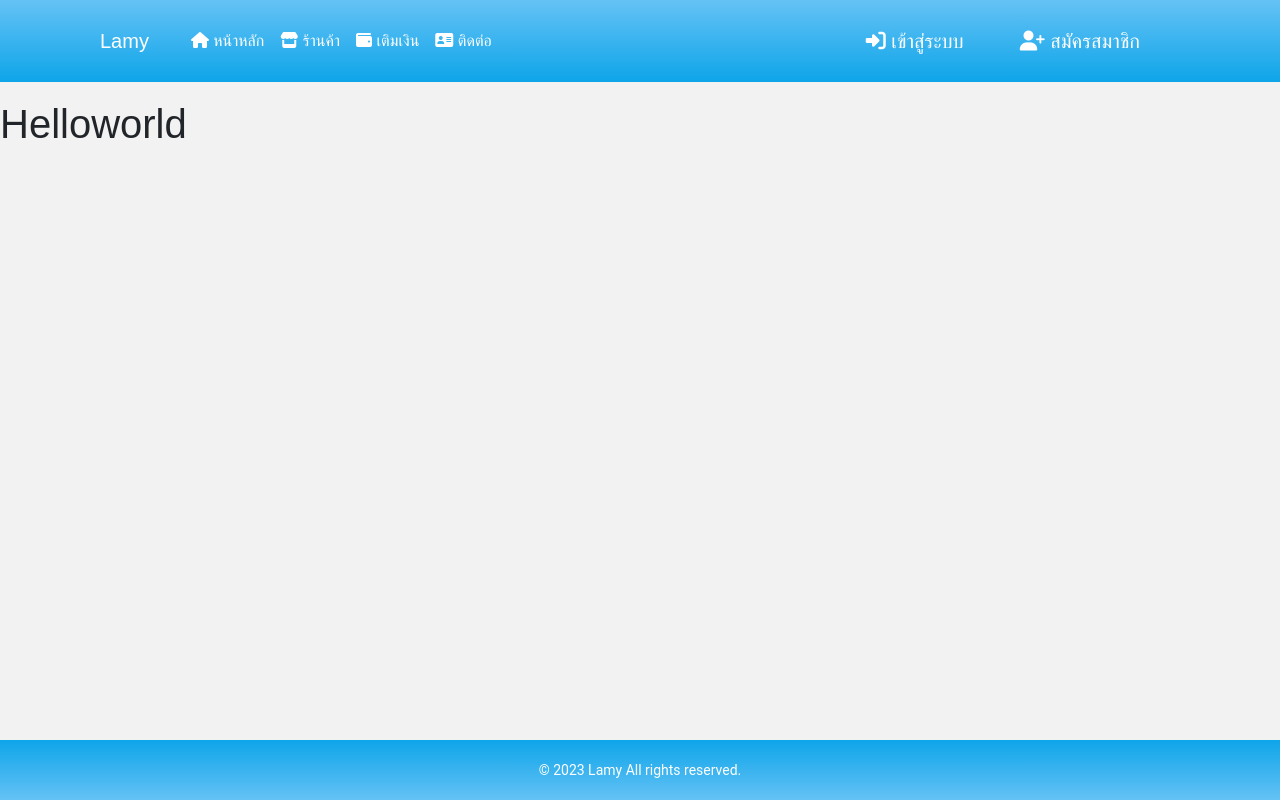
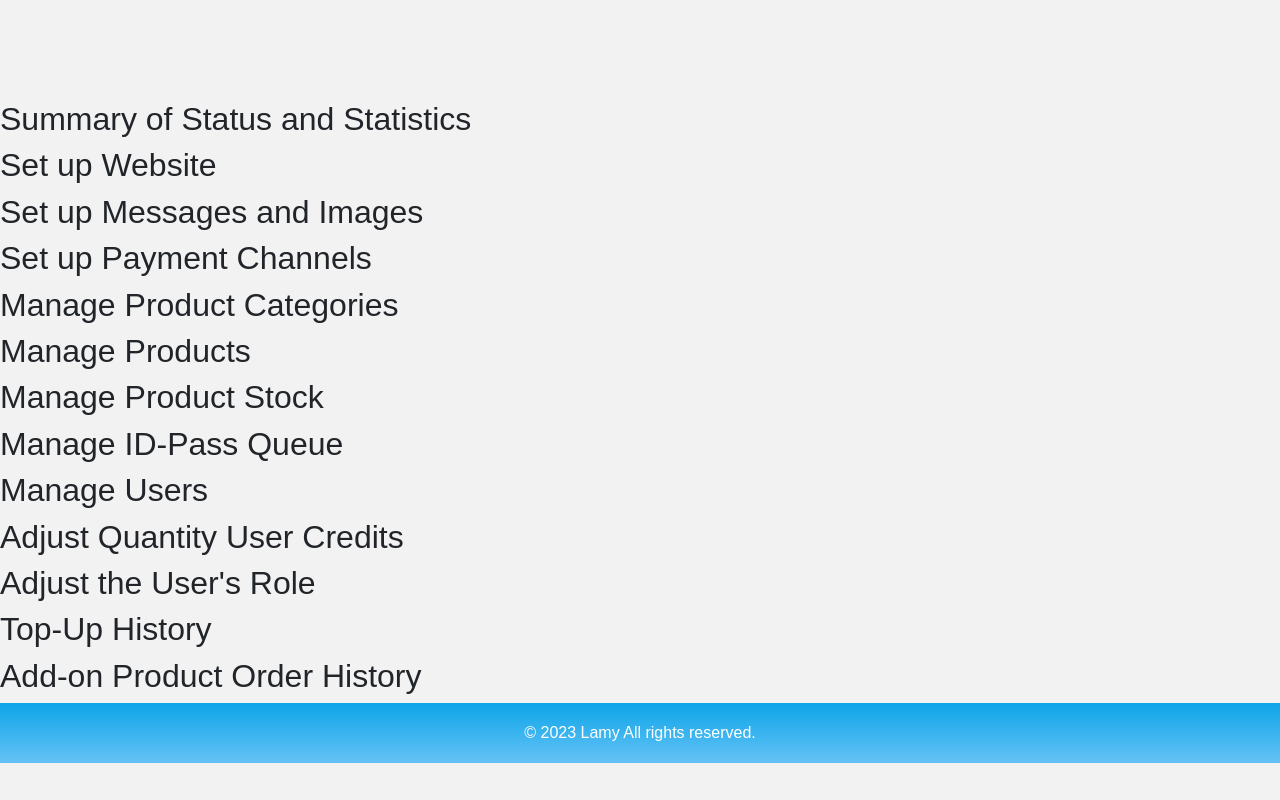
Before and after one commit to devjinx/lamy, a Vue app: page /dashboard in a window 1280 px wide. Built offline with nearby package versions, Linux system fonts and the light colour scheme.

Commit message:
update Navbar and Footer components little

```diff
--- a/src/App.vue
+++ b/src/App.vue
@@ -1,21 +1,7 @@
 <template>
   <div id="app">
-    <Navbar />
     <main>
       <router-view />
     </main>
-    <Footer />
   </div>
 </template>
-
-<script>
-import Navbar from './components/Navbar.vue';
-import Footer from './components/Footer.vue';
-
-export default {
-  components: {
-    Navbar,
-    Footer
-  }
-};
-</script>
--- a/src/components/Footer.vue
+++ b/src/components/Footer.vue
@@ -17,17 +17,17 @@ export default {
 };
 </script>
 
-<style scoped>
+<style>
 .footer {
-  position: fixed;
+  text-align: center;
   left: 0;
   bottom: 0;
   width: 100%;
   height: 60px;
   line-height: 60px; /* Adjusted line-height to center text vertically */
-  font-size: 14px;
+  font-size: 16px;
   background: linear-gradient(to bottom, #0ea5e9, #65C2F5);
   color: #ffffff;
-  font-family: 'Roboto', sans-serif;
+  font-family: 'Kanit', sans-serif;
 }
 </style>
--- a/src/service/apiService.js
+++ b/src/service/apiService.js
@@ -26,7 +26,6 @@ const handleAPIError = (error) => {
   }
   throw error;
 };
-
 // Authentication API
 export const signIn = async (userdata) => {
   try {
--- a/src/views/Home.vue
+++ b/src/views/Home.vue
@@ -1,5 +1,6 @@
 <template>
   <div class="home">
+    <Navbar />
     <section id="lamyPage" class="background-image">
       <div class="content">
         <div class="logo-container">
@@ -9,10 +10,10 @@
         </div>
       </div>
     </section>
-  <section id="lamyService">
-    <h1>บริการของเรา</h1>
-    <p>บริการเว็บเช่าที่จะมอบประสบการณ์ใหม่ให้กับคุณ Lamy เป็นบริการย่อยในเครือ AONA</p>
-  </section>
+    <section id="lamyService">
+      <h1>บริการของเรา</h1>
+      <p>บริการเว็บเช่าที่จะมอบประสบการณ์ใหม่ให้กับคุณ Lamy เป็นบริการย่อยในเครือ AONA</p>
+    </section>
     <section id="lamyPortfolio">
       <h1>ผลงานของเรา</h1>
     </section>
@@ -22,12 +23,19 @@
     <section id="lamyTeamDev">
       <h1>ทีมพัฒนา</h1>
     </section>
+    <Footer />
   </div>
 </template>
 
 <script>
+import Navbar from '../components/Navbar.vue';
+import Footer from '../components/Footer.vue';
+
 export default {
-  name: 'home',
+  components: {
+    Navbar,
+    Footer
+  }
 };
 </script>
 
--- a/src/views/Login.vue
+++ b/src/views/Login.vue
@@ -1,5 +1,7 @@
 <template>
-  <form class="login-form needs-validation" @submit.prevent="login" novalidate>
+  <Navbar />
+  <div class="loginForm">
+    <form class="login-form needs-validation" @submit.prevent="login" novalidate>
     <div class="text-center mb-4">
       <h1 class="h3 mb-3 font-weight-normal">เข้าสู่ระบบ</h1>
     </div>
@@ -22,13 +24,20 @@
       <button type="submit" class="btn btn-primary btn-block" style="background-color: #0ea5e9;">เข้าสู่ระบบ</button>
     </div>
     <div class="form-group">
-      <router-link to="/register" class="btn btn-secondary btn-block mt-3" style="background-color: #0ea5e9;">สร้างบัญชี</router-link>
+      <router-link to="/register" class="btn btn-secondary btn-block mt-3" style="background-color: #0ea5e9;">สร้างบัญชี?</router-link>
     </div>
   </form>
+  </div>
+  <Footer />
 </template>
+
 <script>
+
 import apiService from '../service/apiService.js';
 import Cookies from 'js-cookie';
+import Navbar from '../components/Navbar.vue';
+import Footer from '../components/Footer.vue';
+
 
 export default {
   data() {
@@ -40,6 +49,10 @@ export default {
       rememberMe: false,
       errorMessages: [],
     };
+  },
+  components:{
+    Navbar,
+    Footer
   },
   methods: {
     async login() {
--- a/src/views/PageNotFound.vue
+++ b/src/views/PageNotFound.vue
@@ -1,9 +1,24 @@
 <template>
+  <Navbar />
   <div class="centered-content">
     <h1>404 - Page Not Found</h1>
     <p>The page you are looking for does not exist.</p>
   </div>
+  <Footer />
+
 </template>
+
+<script>
+import Navbar from '../components/Navbar.vue';
+import Footer from '../components/Footer.vue';
+
+export default {
+  components: {
+    Navbar,
+    Footer
+  }
+};
+</script>
 
 <style>
   .centered-content {
--- a/src/views/Register.vue
+++ b/src/views/Register.vue
@@ -1,4 +1,5 @@
 <template>
+  <Navbar />
   <form class="login-form needs-validation" @submit.prevent="registerUser" novalidate>
     <div class="text-center mb-4">
       <h1 class="h3 mb-3 font-weight-normal">สร้างบัญชี</h1>
@@ -36,12 +37,15 @@
       </button>
     </div>
     <div class="form-group">
-      <router-link to="/login" class="btn btn-secondary btn-block mt-3" style="background-color: #0ea5e9;">กลับไปที่หน้าเข้าสู่ระบบ</router-link>
+      <router-link to="/login" class="btn btn-secondary btn-block mt-3" style="background-color: #0ea5e9;">เข้าสู่ระบบ?</router-link>
     </div>
   </form>
+  <Footer />
 </template>
 <script>
 import { signUp } from '../service/apiService.js';
+import Navbar from '../components/Navbar.vue';
+import Footer from '../components/Footer.vue';
 
 export default {
   data() {
@@ -53,6 +57,10 @@ export default {
       passwordsMatch: true,
       isLoading: false,
     };
+  },
+  components: {
+    Navbar,
+    Footer
   },
   methods: {
     validatePasswordMatch() {
--- a/src/views/Store.vue
+++ b/src/views/Store.vue
@@ -1,5 +1,6 @@
 <template>
-  <div class="homeTop">
+  <Navbar />
+  <div class="Store">
     <section id="lamyPageTop" class="background-image">
       <div class="contentTop">
         <p></p>
@@ -40,11 +41,19 @@
     </div>
     </section>
   </div>
+  <Footer />
 </template>
 
 <script>
+import Navbar from '../components/Navbar.vue';
+import Footer from '../components/Footer.vue';
+
 export default {
-  name: 'home',
+  name: 'Store',
+  components : {
+    Navbar,
+    Footer
+  },
 };
 </script>
 
--- a/src/views/Topup.vue
+++ b/src/views/Topup.vue
@@ -1,5 +1,6 @@
 <template>
-  <div class="homeTop">
+  <Navbar />
+  <div class="Topup">
     <section id="lamyPageTop" class="background-image">
       <div class="contentTop">
         <p></p>
@@ -22,28 +23,18 @@
       </div>
     </section>
   </div>
+  <Footer />
 </template>
 
 <script>
-import { getCurrentUser } from '../service/apiService.js';
+import Navbar from '../components/Navbar.vue';
+import Footer from '../components/Footer.vue';
 
 export default {
-  name: 'home',
-  data() {
-    return {
-      username: null,
-    };
-  },
-  async created() {
-    try {
-      // Fetch user profile data when the component is created
-      const userProfile = await getCurrentUser();
-      if (userProfile && userProfile.username) {
-        this.username = userProfile.username; // Set the username in the component data
-      }
-    } catch (error) {
-      console.error('Error fetching user profile in component:', error);
-    }
+  name: 'Topup',
+  components : {
+    Navbar,
+    Footer
   },
 };
 </script>
--- a/src/views/dashboard.vue
+++ b/src/views/dashboard.vue
@@ -1,12 +1,81 @@
 <template>
   <div class="Dashboard">
-      <h1>Helloworld</h1>
+        <section id="status-summary">
+            <h2>Summary of Status and Statistics</h2>
+            <!-- Content -->
+        </section>
+
+        <section id="website-setup">
+            <h2>Set up Website</h2>
+            <!-- Content -->
+        </section>
+
+        <section id="message-setup">
+            <h2>Set up Messages and Images</h2>
+            <!-- Content -->
+        </section>
+
+        <section id="payment-channels">
+            <h2>Set up Payment Channels</h2>
+            <!-- Content -->
+        </section>
+
+        <section id="product-categories">
+            <h2>Manage Product Categories</h2>
+            <!-- Content -->
+        </section>
+
+        <section id="products-management">
+            <h2>Manage Products</h2>
+            <!-- Content -->
+        </section>
+
+        <section id="stock-management">
+            <h2>Manage Product Stock</h2>
+            <!-- Content -->
+        </section>
+
+        <section id="id-pass-queue">
+            <h2>Manage ID-Pass Queue</h2>
+            <!-- Content -->
+        </section>
+
+        <section id="user-management">
+            <h2>Manage Users</h2>
+            <!-- Content -->
+        </section>
+
+        <section id="user-credits">
+            <h2>Adjust Quantity User Credits</h2>
+            <!-- Content -->
+        </section>
+
+        <section id="user-role">
+            <h2>Adjust the User's Role</h2>
+            <!-- Content -->
+        </section>
+
+        <section id="top-up-history">
+            <h2>Top-Up History</h2>
+            <!-- Content -->
+        </section>
+
+        <section id="order-history">
+            <h2>Add-on Product Order History</h2>
+            <!-- Content -->
+        </section>
+    <Footer />
   </div>
 </template>
 
 <script>
+import Footer from '../components/Footer.vue';
+
 export default {
   name: 'Dashboard',
+  components: {
+    Footer
+  }
 };
 </script>
 <style>
```
